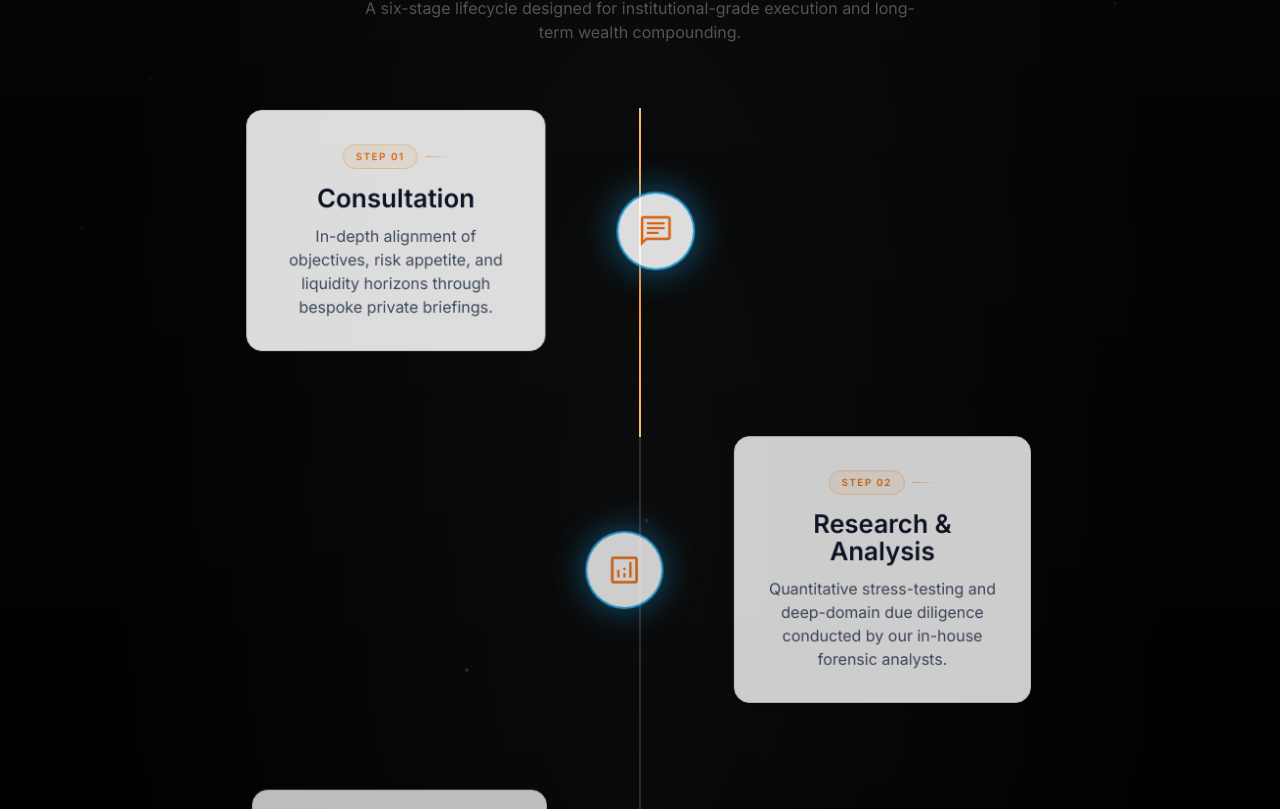
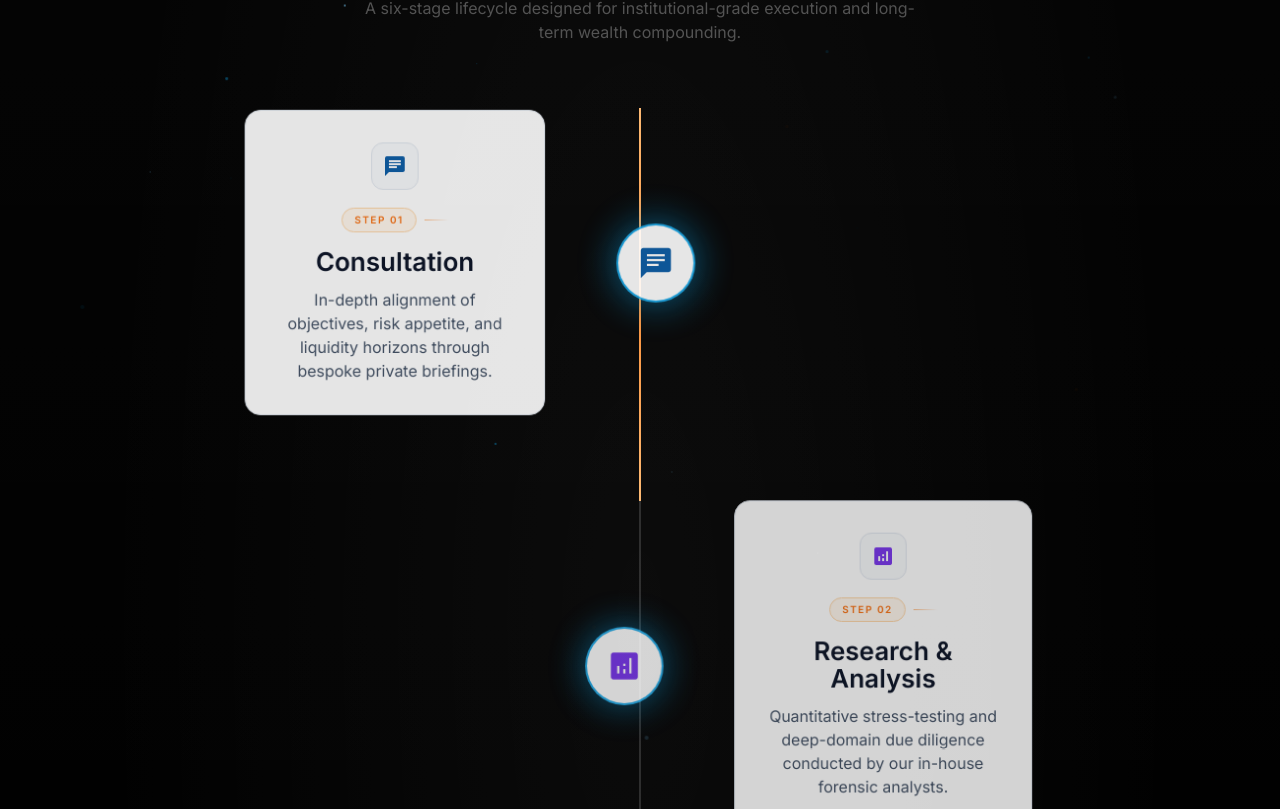
Before and after one commit to sugamQA/SkyTouchInvestment, a React (Vite) app in the folder frontend/: page / in a window 1280 px wide. Shown: the part 4271-5080 px from the top of the page. Built offline with nearby package versions, Linux system fonts and the light colour scheme.

Commit message:
feat: add filled material icons inside cards, use stepColors for icon colors

```diff
--- a/frontend/src/pages/Home.jsx
+++ b/frontend/src/pages/Home.jsx
@@ -363,6 +363,9 @@ export default function Home() {
                   <div className={`w-full md:flex-1 text-center ${isLeft ? 'md:text-right md:pr-8' : 'md:order-3 md:text-left md:pl-8'} mb-6 md:mb-0`}>
                     <div className={`relative ${isLeft ? 'md:text-right' : 'md:text-left'} text-left`}>
                       <div className="relative rounded-2xl p-6 md:p-8 border border-slate-200 hover:border-orange-400/30 transition-all duration-500 overflow-hidden bg-white text-center shadow-sm">
+                        <div className={`w-12 h-12 mx-auto mb-4 rounded-xl bg-slate-50 border border-slate-200 flex items-center justify-center ${c.icon}`}>
+                          <span className="material-symbols-outlined text-2xl" style={{ fontVariationSettings: "'FILL' 1, 'wght' 400, 'GRAD' 0, 'opsz' 24" }}>{step.icon}</span>
+                        </div>
                         <div className="inline-flex items-center justify-center gap-2 mb-4 w-full">
                           <span className="px-3 py-1 text-[10px] tracking-[0.15em] font-bold text-orange-500 bg-orange-50 rounded-full border border-orange-200">
                             STEP {String(i + 1).padStart(2, '0')}
@@ -377,9 +380,9 @@ export default function Home() {
 
                   <div className={`flex justify-center self-center w-full md:w-auto mb-6 md:mb-0 md:mx-10 ${isLeft ? '' : 'md:order-2'}`}>
                     <div className="relative">
-                      <div className="absolute inset-0 rounded-full blur-xl opacity-20 group-hover:opacity-40 transition-opacity duration-500 bg-orange-500/30" />
-                      <div className={`step-node relative flex-shrink-0 z-10 w-20 h-20 rounded-full bg-white border-2 border-orange-400 flex items-center justify-center transition-all duration-500 ease-out group-hover:scale-110 shadow-lg shadow-orange-500/20`}>
-                        <span className="material-symbols-outlined text-[36px] text-orange-500 group-hover:scale-110 transition-transform duration-300" style={{ fontVariationSettings: "'FILL' 0, 'wght' 500, 'GRAD' 0, 'opsz' 48" }}>{step.icon}</span>
+                      <div className={`absolute inset-0 rounded-full blur-xl opacity-30 group-hover:opacity-60 transition-opacity duration-500 ${c.icon.replace('text', 'bg')}/30`} />
+                      <div className={`step-node relative flex-shrink-0 z-10 w-20 h-20 rounded-full bg-white border-2 ${c.border} flex items-center justify-center transition-all duration-500 ease-out group-hover:scale-110 shadow-lg ${c.shadow}`}>
+                        <span className={`material-symbols-outlined text-[36px] ${c.icon} group-hover:scale-110 transition-transform duration-300`} style={{ fontVariationSettings: "'FILL' 1, 'wght' 500, 'GRAD' 0, 'opsz' 48" }}>{step.icon}</span>
                       </div>
                     </div>
                   </div>
```
